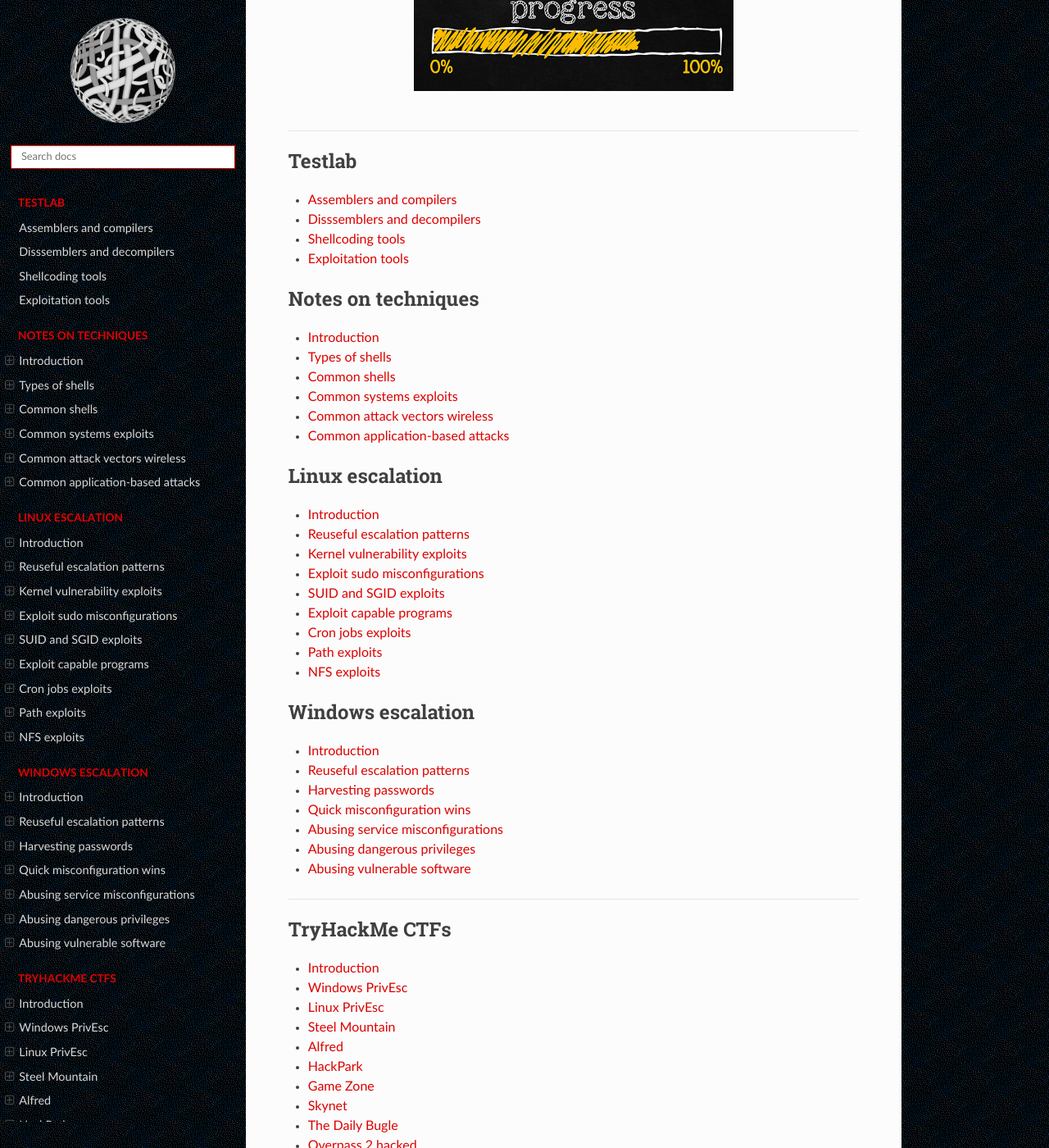
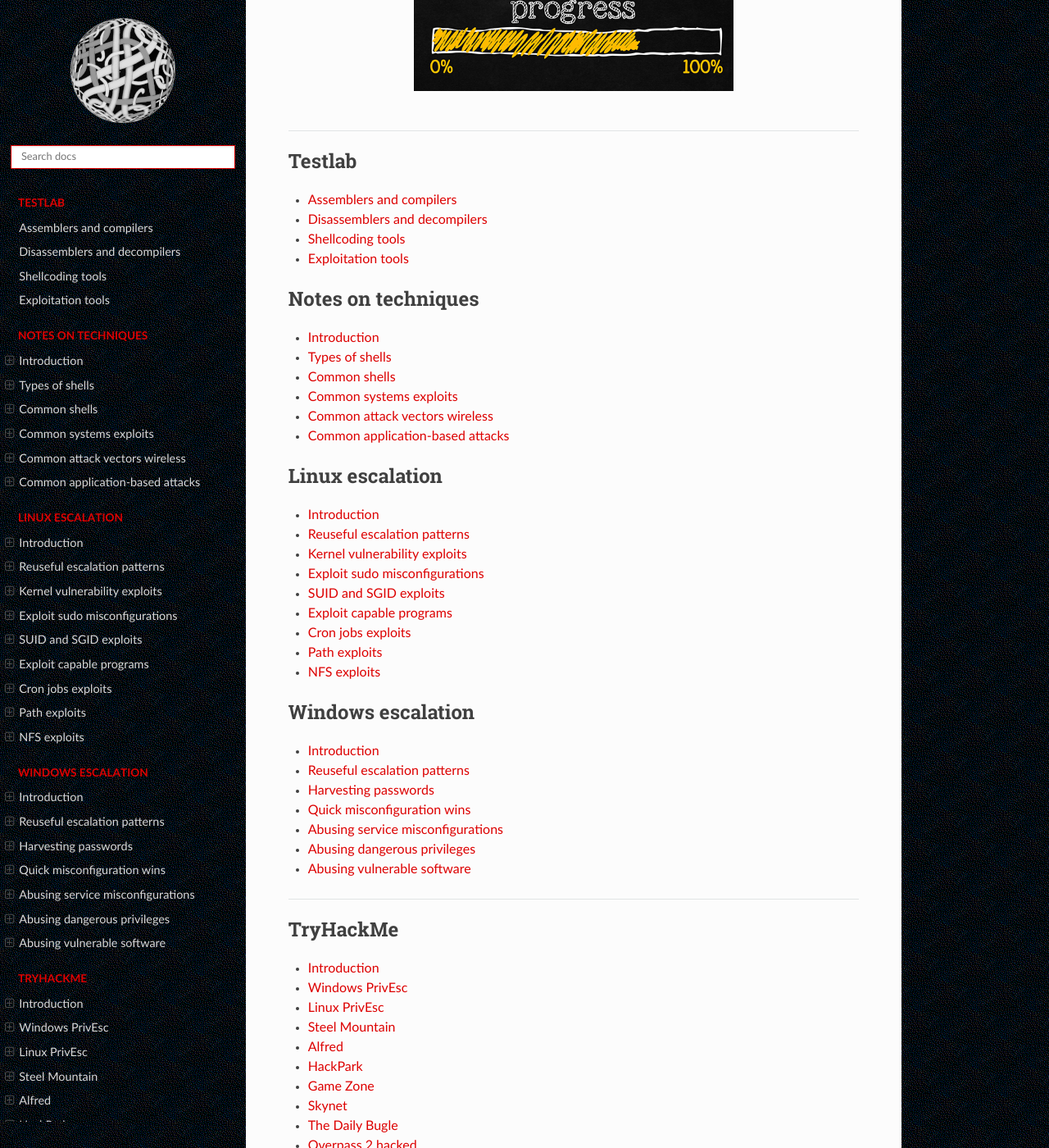
Before and after one commit to tymyrddin/red-escalation, a Sphinx documentation site: the page built from source/index.rst, in a window 1280 px wide and 1400 px high, scrolled down 272 px. Shown: the whole window at 82% size. Built offline with Sphinx 7.4.7 and the Read the Docs theme 2.0.0, drawn with Linux system fonts in a browser that asks for light colours.

Commit message:
Refactored

```diff
--- a/source/index.rst
+++ b/source/index.rst
@@ -14,7 +14,7 @@
    :caption: Testlab
 
    Assemblers and compilers <https://red.tymyrddin.dev/projects/testlab/en/latest/docs/dev/README.html>
-   Disssemblers and decompilers <https://red.tymyrddin.dev/projects/testlab/en/latest/docs/dis/README.html>
+   Disassemblers and decompilers <https://red.tymyrddin.dev/projects/testlab/en/latest/docs/dis/README.html>
    Shellcoding tools <https://red.tymyrddin.dev/projects/testlab/en/latest/docs/shellcoding/README.html>
    Exploitation tools <https://red.tymyrddin.dev/projects/testlab/en/latest/docs/exploitation/README.html>
 
@@ -63,7 +63,7 @@
 .. toctree::
    :maxdepth: 1
    :includehidden:
-   :caption: TryHackMe CTFs
+   :caption: TryHackMe
 
    docs/thm/README.md
    docs/thm/win-privesc.md
```
